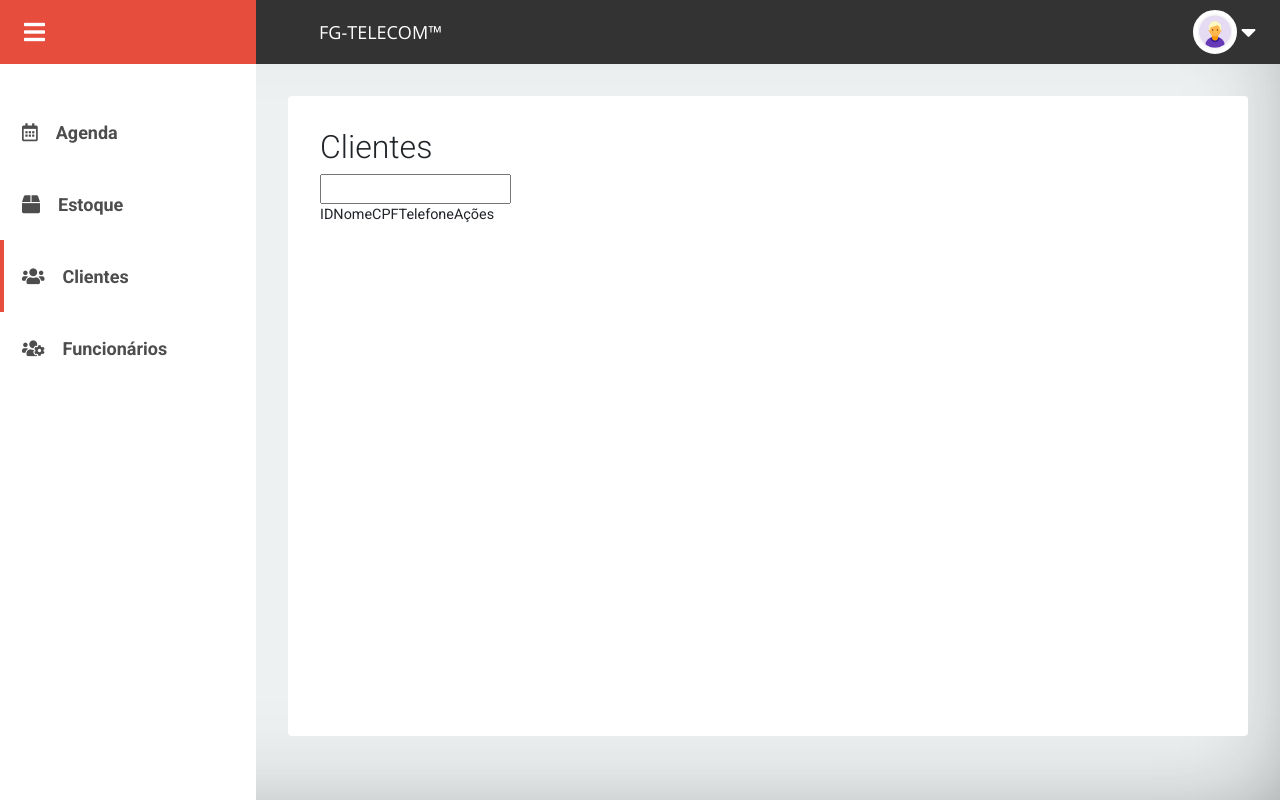
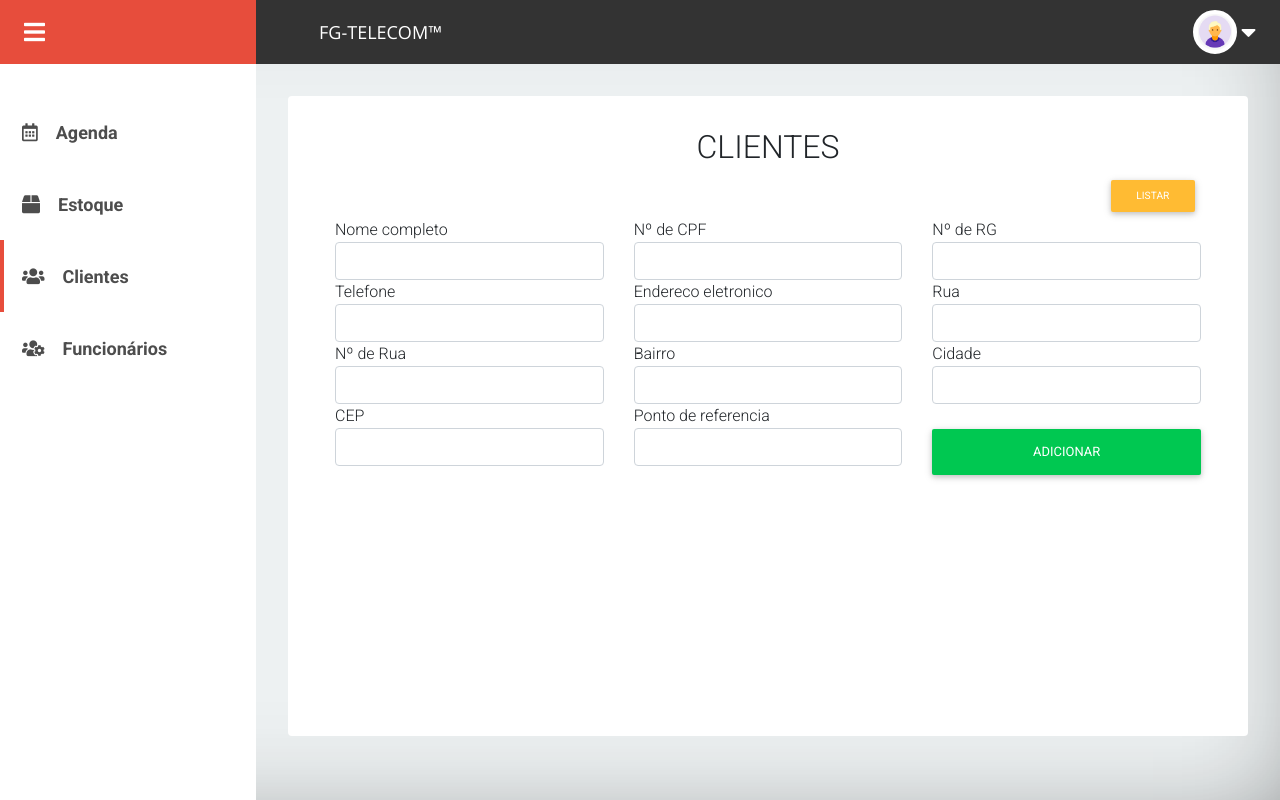
Before and after one commit to mdccg/fgmanager, a React (Create React App) app in the folder frontend/: page /clientes in a window 1280 px wide. Built offline with nearby package versions, Linux system fonts and the light colour scheme.

Commit message:
tela de cadastro de clientes

```diff
--- a/frontend/src/pages/Clientes/index.js
+++ b/frontend/src/pages/Clientes/index.js
@@ -7,28 +7,79 @@ function Clientes() {
   const Clientes = () => (
     <div className="clientes">
       <div>
-        <div>
-          <div >
+        <div className="containerTitulo">
+          <div className="titulo">
             <h2 >Clientes</h2>
           </div>
         </div>
-        <input />
-
-        <div >
-          <div>
-            <table>
-              <thead>
-                <tr>
-                  <th>ID</th>
-                  <th>Nome</th>
-                  <th>CPF</th>
-                  <th>Telefone</th>
-                  <th>Ações</th>
-                </tr>
-              </thead>
-            </table>
+        <div className="container">
+          <div className="row alinhar">
+            <div className="col-lg-4">
+              <button type="button" class="float-right btn btn-warning btn-sm  ">Listar</button>
+            </div>
           </div>
         </div>
+        <div className="container">
+          <div className="row">
+            <div className="col-lg-4">
+              <label className="rotulo">Nome completo</label>
+              <input type="text" class="form-control" aria-label="Large" aria-describedby="inputGroup-sizing-sm" />
+            </div>
+            <div className="col-lg-4">
+              <label className="rotulo">Nº de CPF</label>
+              <input type="text" class="form-control" aria-label="Large" aria-describedby="inputGroup-sizing-sm" />
+            </div>
+            <div className="col-lg-4">
+              <label className="rotulo">Nº de RG</label>
+              <input type="text" class="form-control" aria-label="Large" aria-describedby="inputGroup-sizing-sm" />
+            </div>
+          </div>
+          <div className="row">
+            <div className="col-lg-4">
+              <label className="rotulo">Telefone</label>
+              <input type="text" class="form-control" aria-label="Large" aria-describedby="inputGroup-sizing-sm" />
+            </div>
+            <div className="col-lg-4">
+            <label className="rotulo">Endereco eletronico</label>
+              <input type="text" class="form-control" aria-label="Large" aria-describedby="inputGroup-sizing-sm" />
+            </div>
+            <div className="col-lg-4">
+            <label className="rotulo">Rua</label>
+              <input type="text" class="form-control" aria-label="Large" aria-describedby="inputGroup-sizing-sm" />
+            </div>
+          </div>
+          <div className="row">
+            <div className="col-lg-4">
+            <label className="rotulo">Nº de Rua</label>
+              <input type="text" class="form-control" aria-label="Large" aria-describedby="inputGroup-sizing-sm" />
+            </div>
+            <div className="col-lg-4">
+            <label className="rotulo">Bairro</label>
+              <input type="text" class="form-control" aria-label="Large" aria-describedby="inputGroup-sizing-sm" />
+            </div>
+            <div className="col-lg-4">
+            <label className="rotulo">Cidade</label>
+              <input type="text" class="form-control" aria-label="Large" aria-describedby="inputGroup-sizing-sm" />
+            </div>
+
+          </div>
+          <div className="row ">
+            <div className="col-lg-4 ">
+            <label className="rotulo">CEP</label>
+              <input type="text" class="form-control" aria-label="Large" aria-describedby="inputGroup-sizing-sm" />
+            </div>
+            <div className="col-lg-4">
+            <label className="rotulo">Ponto de referencia</label>
+              <input type="text" class="form-control" aria-label="Large" aria-describedby="inputGroup-sizing-sm" />
+            </div>
+            <div className="col-lg-4 botao">
+              <button type="button" class=" btn btn-block btn-success ">ADICIONAR</button>
+            </div>
+
+          </div>
+        </div>
+
+
       </div>
     </div>
   );
--- a/frontend/src/pages/Clientes/styles.css
+++ b/frontend/src/pages/Clientes/styles.css
@@ -11,3 +11,25 @@ div.clientes {
 .title {
   background-color: red;
 }
+/* Titulo */
+.containerTitulo{
+  display: flex;
+  justify-content: center;
+}
+.titulo{
+  text-transform: uppercase;
+  font-size: xx-large;
+  font-weight: bold;
+}
+/* Alinhar botoes*/
+.alinhar{
+  display: flex;
+  flex-direction: row-reverse;
+  align-content: flex-end;
+}
+.botao{
+  padding-top: 25px;
+}
+.rotulo{
+  margin-bottom: 0;
+}
```
Also changed, not shown: 2 other files (tests, documents, lock files or other folders).
